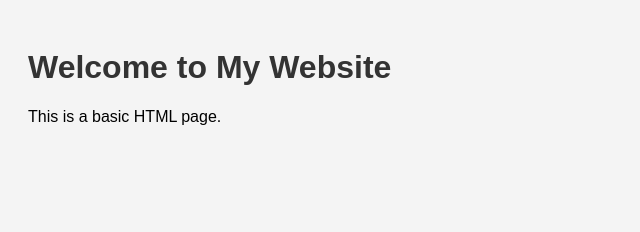
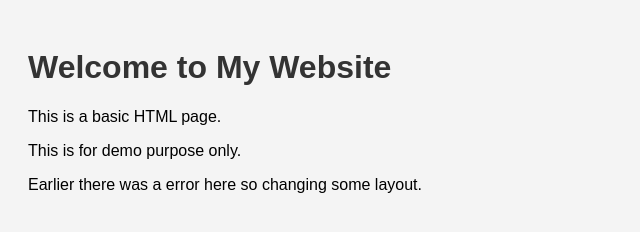
Before and after one commit to Edureka-User123/Demoo, a plain HTML site: page index.html in a window 1280 px wide. Shown: the whole page, without its empty margins (0-640 px from the left). Drawn offline with Linux system fonts and the light colour scheme.

Commit message:
some lines are changed and added

```diff
--- a/index.html
+++ b/index.html
@@ -18,5 +18,7 @@
 <body>
     <h1>Welcome to My Website</h1>
     <p>This is a basic HTML page.</p>
+    <p>This is for demo purpose only.</p>
+    <p>Earlier there was a error here so changing some layout.</p>
 </body>
 </html>
```
